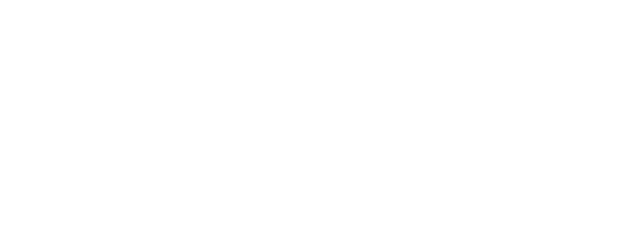
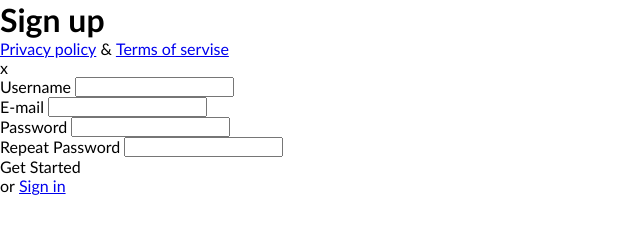
Before and after one commit to Paulius77777/5-SIgn-up-, a plain HTML site: page index.html in a window 1280 px wide. Shown: the whole page, without its empty margins (0-640 px from the left). Drawn offline with Linux system fonts and the light colour scheme.

Commit message:
HTML Struckture

```diff
--- a/index.html
+++ b/index.html
@@ -9,6 +9,40 @@
     <link rel="stylesheet" href="./css/style.css">
 </head>
 <body>
-
+    <div class="container"></div>
+        <div class="left">
+            <h1>Sign up</h1>
+            <footer>
+                <a href="#">Privacy policy</a>
+                <span>&</span>
+                <a href="#">Terms of servise</a>
+            </footer>
+        </div>
+        <div class="right">
+            <div class="x">x</div>
+            <form>
+                <div class="form row">
+                    <label for="username">Username</label>
+                    <input type="text" name="username">
+                </div>
+                <div class="form row">
+                    <label for="email">E-mail</label name="email">
+                    <input type="email">
+                </div>
+                <div class="form row">
+                    <label for="password">Password</label>
+                    <input type="password" name="password">
+                </div>
+                <div class="form row">
+                    <label for="Repeat-password">Repeat Password</label>
+                    <input type="password" name="Repeat-password">
+                </div>
+                <div class="form row">
+                    <div class="btn">Get Started</div>
+                    <span>or</span>
+                    <a href="#">Sign in</a>
+                </div>
+            </form>
+        </div>
 </body>
 </html>
```
Also changed, not shown: img/hill.png (renamed from hill.png).
